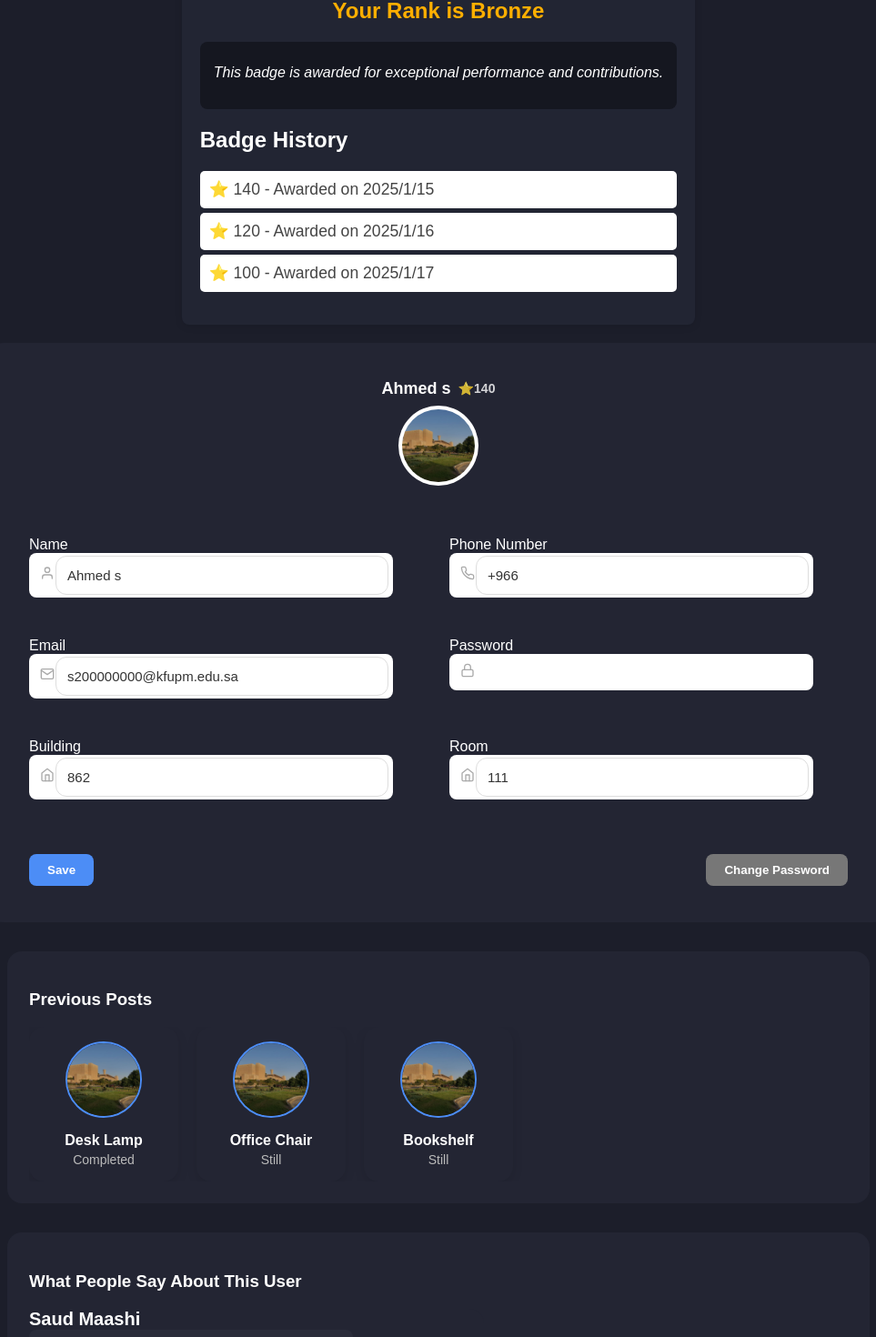
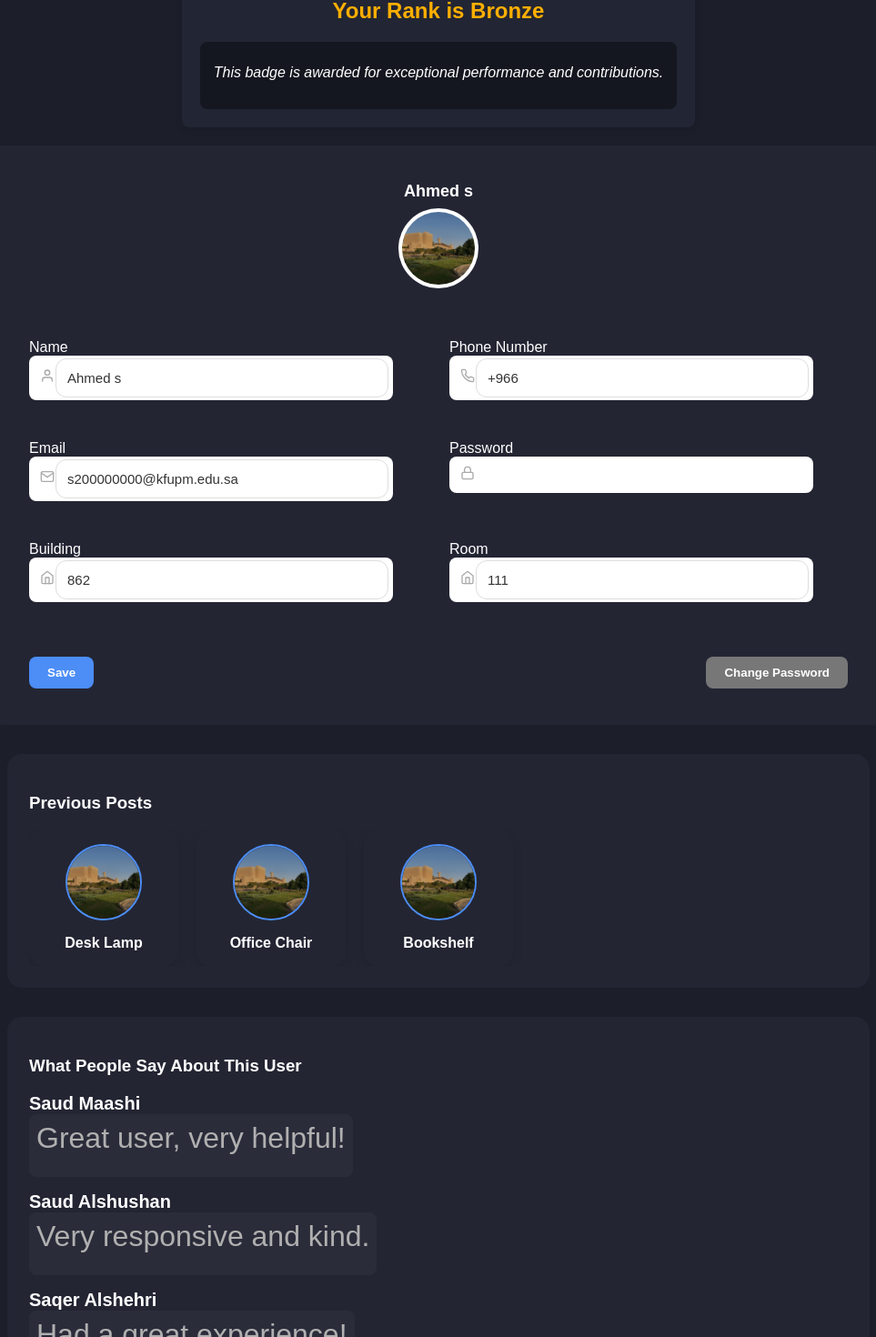
Before and after one commit to SaqerAlshehry/SWE363-project-team10, a React (Vite) app in the folder sharegoods-frontend/: page /profile in a window 1280 px wide. Shown: the part 239-1709 px from the top of the page at 91% size, without its empty margins (158-1121 px from the left). Built offline with nearby package versions, Linux system fonts and the light colour scheme.

Commit message:
restructure code

```diff
--- a/sharegoods-frontend/src/components/Avatar.jsx
+++ b/sharegoods-frontend/src/components/Avatar.jsx
@@ -6,7 +6,6 @@ function Avatar({ name, image, onEdit }) {
     <div className="avatar-container">
       <div className="avatar-header">
         <span className="avatar-name">{name}</span>
-        <span className="edit-icon" onClick={onEdit}>⭐140</span>
       </div>
       <div className="avatar-circle">
         <img src={image} alt={name} className="avatar-image" />
--- a/sharegoods-frontend/src/components/HistoryItems.jsx
+++ b/sharegoods-frontend/src/components/HistoryItems.jsx
@@ -1,12 +1,11 @@
 import React from "react";
 import "../styles/HistoryItems.css";
 
-function HistoryItems({ itemImage, title, status }) {
+function HistoryItems({ itemImage, title }) {
   return (
     <div className="history-item-tile">
       <img src={itemImage} alt="Item" className="history-tile-img" />
       <h4 className="history-tile-title">{title}</h4>
-        <p className="history-tile-status">{status}</p>
     </div>
   );
 }
--- a/sharegoods-frontend/src/pages/Profile.jsx
+++ b/sharegoods-frontend/src/pages/Profile.jsx
@@ -62,18 +62,6 @@ function Profile() {
             This badge is awarded for exceptional performance and contributions.
           </p>
         </div>
-        <h2>Badge History</h2>
-        <ul className="badge-list">
-          <li className="badge-item">
-            ⭐ 140 - Awarded on 2025/1/15
-          </li>
-          <li className="badge-item">
-            ⭐ 120 - Awarded on 2025/1/16
-          </li>
-          <li className="badge-item">
-            ⭐ 100 - Awarded on 2025/1/17
-          </li>
-        </ul>
       </div>
       <div className="profile-card">
         <Avatar name={name} image="/assets/kfupm.jpg" onEdit={handleBadgePageNavigation} />
@@ -94,9 +82,9 @@ function Profile() {
       <div className="history-card">
         <h3>Previous Posts</h3>
         <div className="history-grid">
-          <HistoryItems itemImage="/assets/kfupm.jpg" title="Desk Lamp" status="Completed" />
-          <HistoryItems itemImage="/assets/kfupm.jpg" title="Office Chair" status="Still" />
-          <HistoryItems itemImage="/assets/kfupm.jpg" title="Bookshelf" status="Still" />
+          <HistoryItems itemImage="/assets/kfupm.jpg" title="Desk Lamp" />
+          <HistoryItems itemImage="/assets/kfupm.jpg" title="Office Chair" />
+          <HistoryItems itemImage="/assets/kfupm.jpg" title="Bookshelf" />
         </div>
       </div>
       <div className="history-card">
```
Lines whose indentation alone changed are shown as unchanged.
